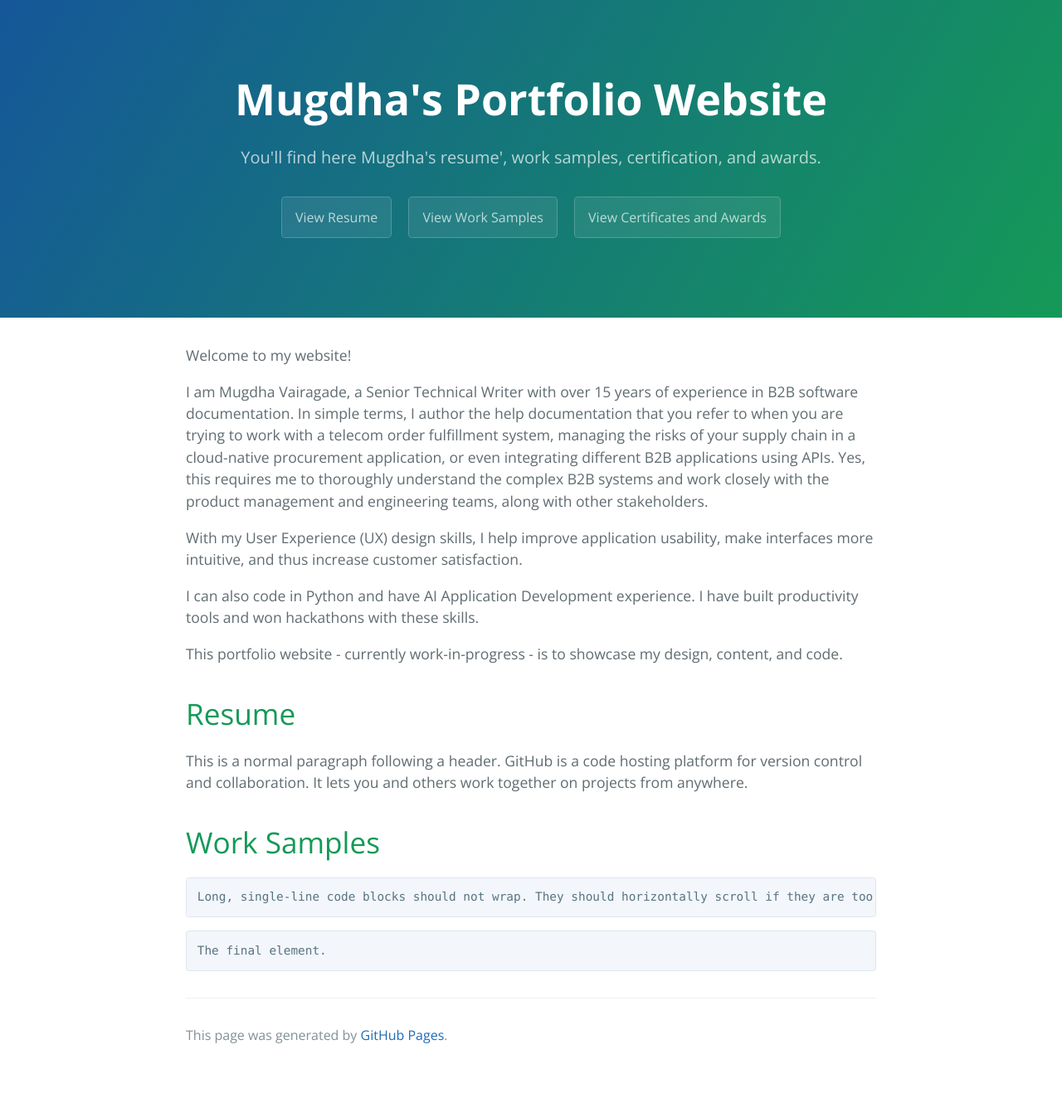
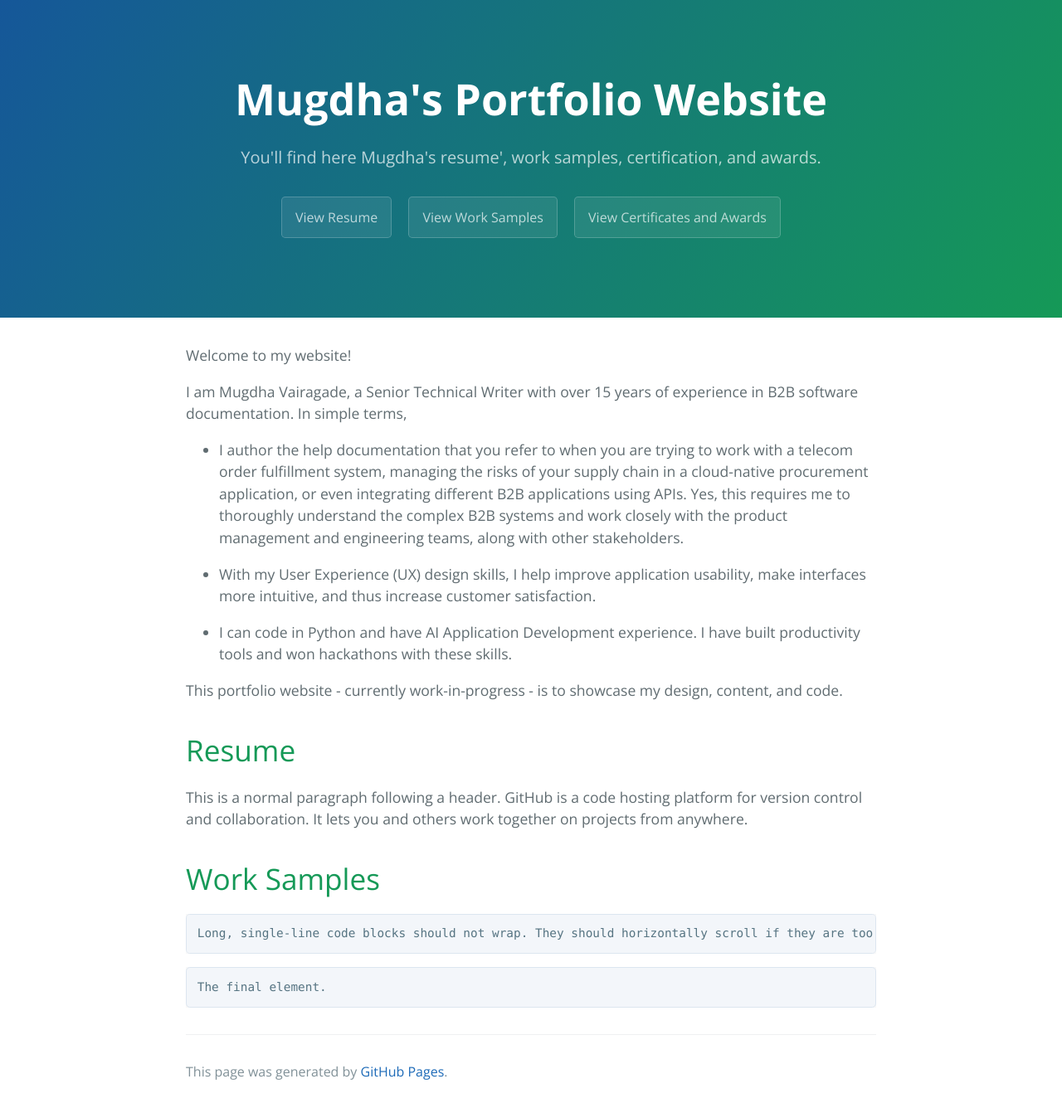
Before and after one commit to mugdhav/mugdhav.github.io, a Jekyll site: the page built from index.md, in a window 1280 px wide. Shown: the whole page at 83% size. Built offline with Jekyll 4.4.1, drawn with Linux system fonts in a browser that asks for light colours; before the commit the page ends 1292 px from its top, so only the background shows below that.

Commit message:
Update index.md
Added bulleted list

```diff
--- a/index.md
+++ b/index.md
@@ -8,11 +8,12 @@ layout: default
 
 Welcome to my website!
 
-I am Mugdha Vairagade, a Senior Technical Writer with over 15 years of experience in B2B software documentation. In simple terms, I author the help documentation that you refer to when you are trying to work with a telecom order fulfillment system, managing the risks of your supply chain in a cloud-native procurement application, or even integrating different B2B applications using APIs. Yes, this requires me to thoroughly understand the complex B2B systems and work closely with the product management and engineering teams, along with other stakeholders.
+I am Mugdha Vairagade, a Senior Technical Writer with over 15 years of experience in B2B software documentation. In simple terms,
+*  I author the help documentation that you refer to when you are trying to work with a telecom order fulfillment system, managing the risks of your supply chain in a cloud-native procurement application, or even integrating different B2B applications using APIs. Yes, this requires me to thoroughly understand the complex B2B systems and work closely with the product management and engineering teams, along with other stakeholders.
 
-With my User Experience (UX) design skills, I help improve application usability, make interfaces more intuitive, and thus increase customer satisfaction.
+*  With my User Experience (UX) design skills, I help improve application usability, make interfaces more intuitive, and thus increase customer satisfaction.
 
-I can also code in Python and have AI Application Development experience. I have built productivity tools and won hackathons with these skills.
+*  I can code in Python and have AI Application Development experience. I have built productivity tools and won hackathons with these skills.
 
 This portfolio website - currently work-in-progress - is to showcase my design, content, and code.
 
```
